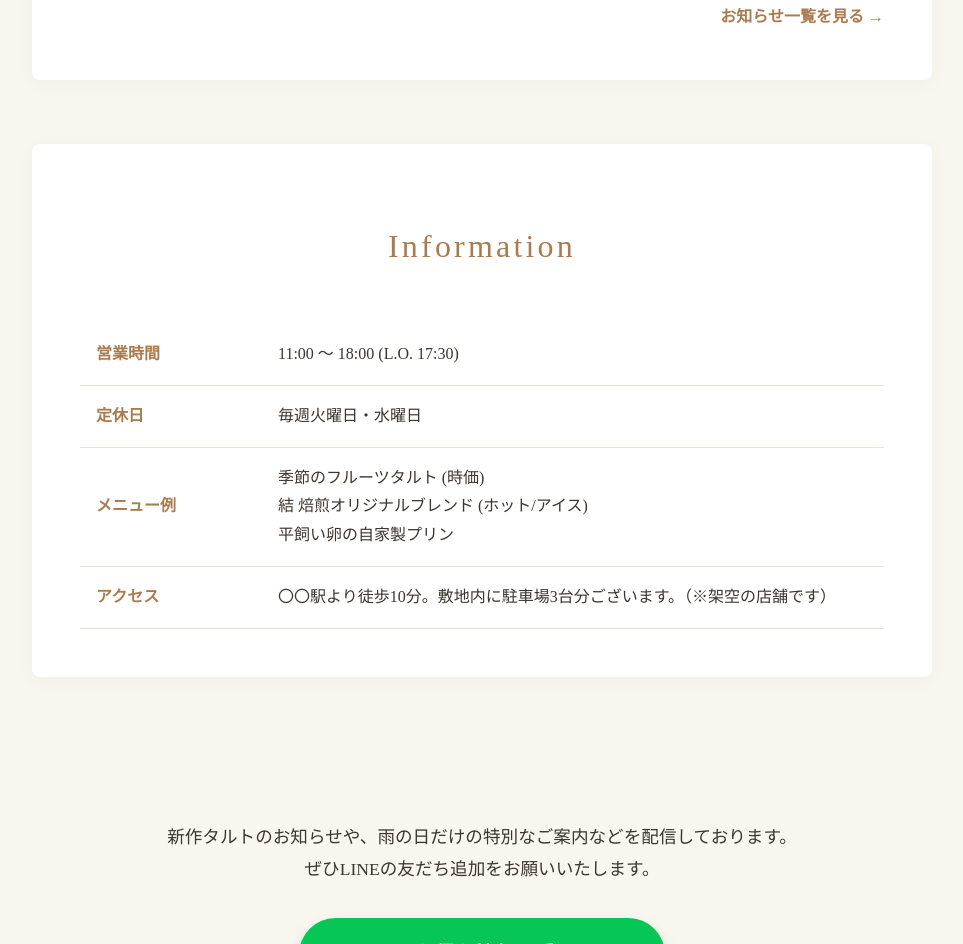
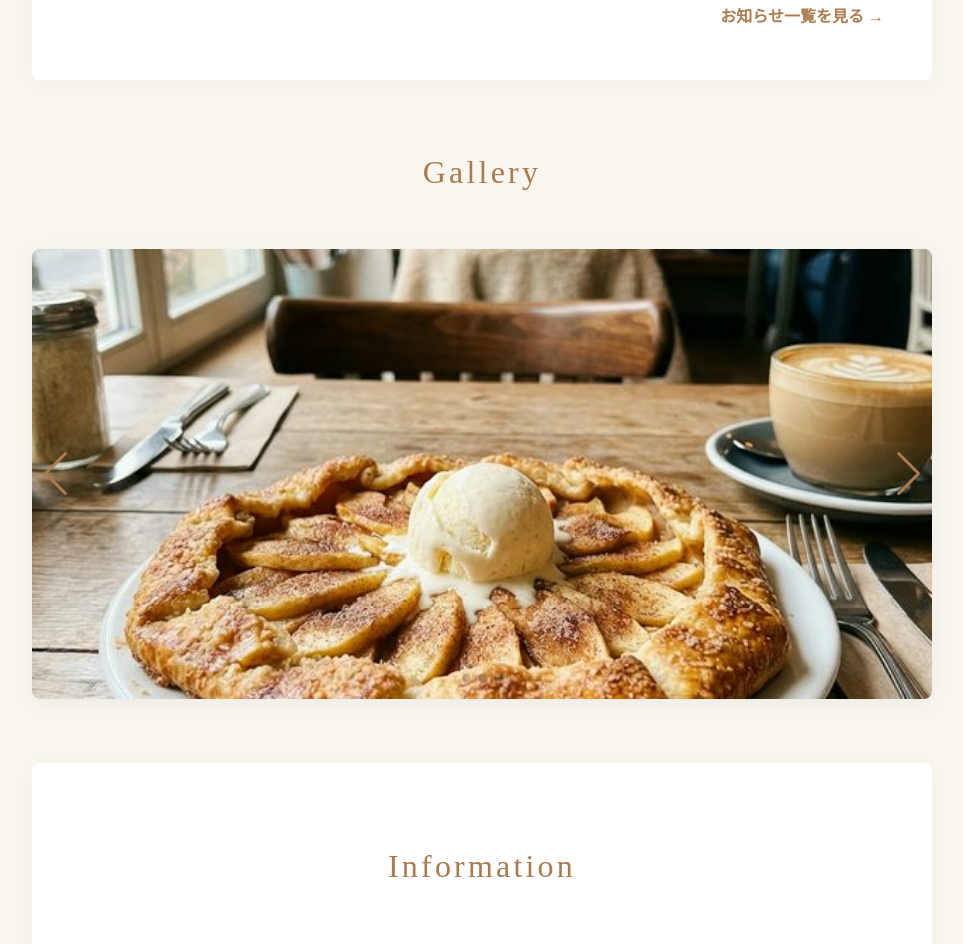
Before and after one commit to kaimanpei/cafe-yui-demo, a plain HTML site: page index.html in a window 1280 px wide. Shown: the part 2787-3731 px from the top of the page, without its empty margins (158-1121 px from the left). Drawn offline with nearby package versions, Linux system fonts and the light colour scheme.

Commit message:
Add tart image slider to top page

```diff
--- a/index.html
+++ b/index.html
@@ -9,6 +9,8 @@
     <link rel="preconnect" href="https://fonts.googleapis.com">
     <link rel="preconnect" href="https://fonts.gstatic.com" crossorigin>
     <link href="https://fonts.googleapis.com/css2?family=Noto+Serif+JP:wght@300;400;700&display=swap" rel="stylesheet">
+    <!-- Swiper CSS -->
+    <link rel="stylesheet" href="https://cdn.jsdelivr.net/npm/swiper@11/swiper-bundle.min.css" />
     <style>
         :root {
             --primary-bg: #F9F6F0;
@@ -120,6 +122,30 @@
 
         img.featured-image:hover {
             transform: scale(1.02);
+        }
+
+        /* Slider Section */
+        .slider-section {
+            margin-bottom: 4rem;
+        }
+
+        .swiper {
+            width: 100%;
+            height: 450px;
+            border-radius: 8px;
+            box-shadow: 0 4px 20px rgba(0, 0, 0, 0.05);
+            overflow: hidden;
+        }
+
+        .swiper-slide img {
+            display: block;
+            width: 100%;
+            height: 100%;
+            object-fit: cover;
+        }
+
+        .swiper-pagination-bullet-active {
+            background: var(--accent-color) !important;
         }
 
         /* News Section */
@@ -372,6 +398,22 @@
             </div>
         </section>
 
+        <section class="slider-section fade-up">
+            <h2 class="section-title">Gallery</h2>
+            <div class="swiper mySwiper">
+                <div class="swiper-wrapper">
+                    <div class="swiper-slide"><img src="./images/card_tart_fruits.png" alt="季節のフルーツタルト"></div>
+                    <div class="swiper-slide"><img src="./images/card_tart_apple_cinnamon.png" alt="りんごとシナモンの温かいタルト"></div>
+                    <div class="swiper-slide"><img src="./images/card_tart_montblanc.png" alt="和栗とほうじ茶のモンブランタルト"></div>
+                </div>
+                <!-- Add Pagination -->
+                <div class="swiper-pagination"></div>
+                <!-- Add Navigation -->
+                <div class="swiper-button-next" style="color: var(--accent-color);"></div>
+                <div class="swiper-button-prev" style="color: var(--accent-color);"></div>
+            </div>
+        </section>
+
         <section class="info-section fade-up">
             <h2 class="section-title">Information</h2>
             <table class="info-table">
@@ -411,9 +453,31 @@
         &copy; 2024 古民家カフェ 結 All Rights Reserved. (架空の店舗デモです)
     </footer>
 
+    <!-- Swiper JS -->
+    <script src="https://cdn.jsdelivr.net/npm/swiper@11/swiper-bundle.min.js"></script>
+
     <!-- スクロールアニメーション用のスクリプト -->
     <script>
         document.addEventListener("DOMContentLoaded", function () {
+            // Swiper Initialization
+            const swiper = new Swiper(".mySwiper", {
+                spaceBetween: 0,
+                centeredSlides: true,
+                autoplay: {
+                    delay: 3500,
+                    disableOnInteraction: false,
+                },
+                pagination: {
+                    el: ".swiper-pagination",
+                    clickable: true,
+                },
+                navigation: {
+                    nextEl: ".swiper-button-next",
+                    prevEl: ".swiper-button-prev",
+                },
+                loop: true,
+            });
+
             const fadeElements = document.querySelectorAll('.fade-up');
 
             const elementInView = (el, dividend = 1) => {
```
Also changed, not shown: images/card_tart_apple_cinnamon.png (added), images/card_tart_fruits.png (added), images/card_tart_montblanc.png (added).
